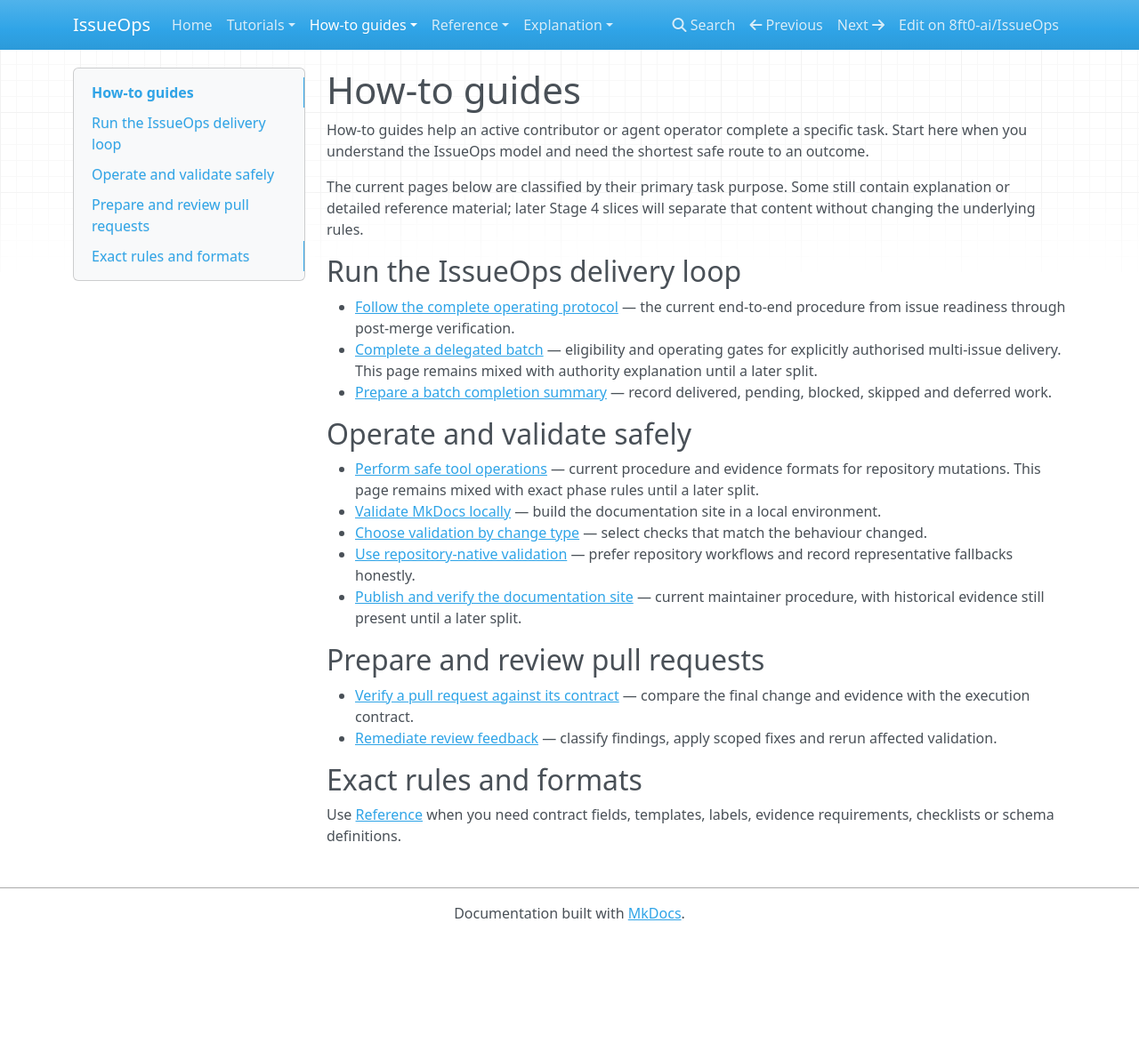
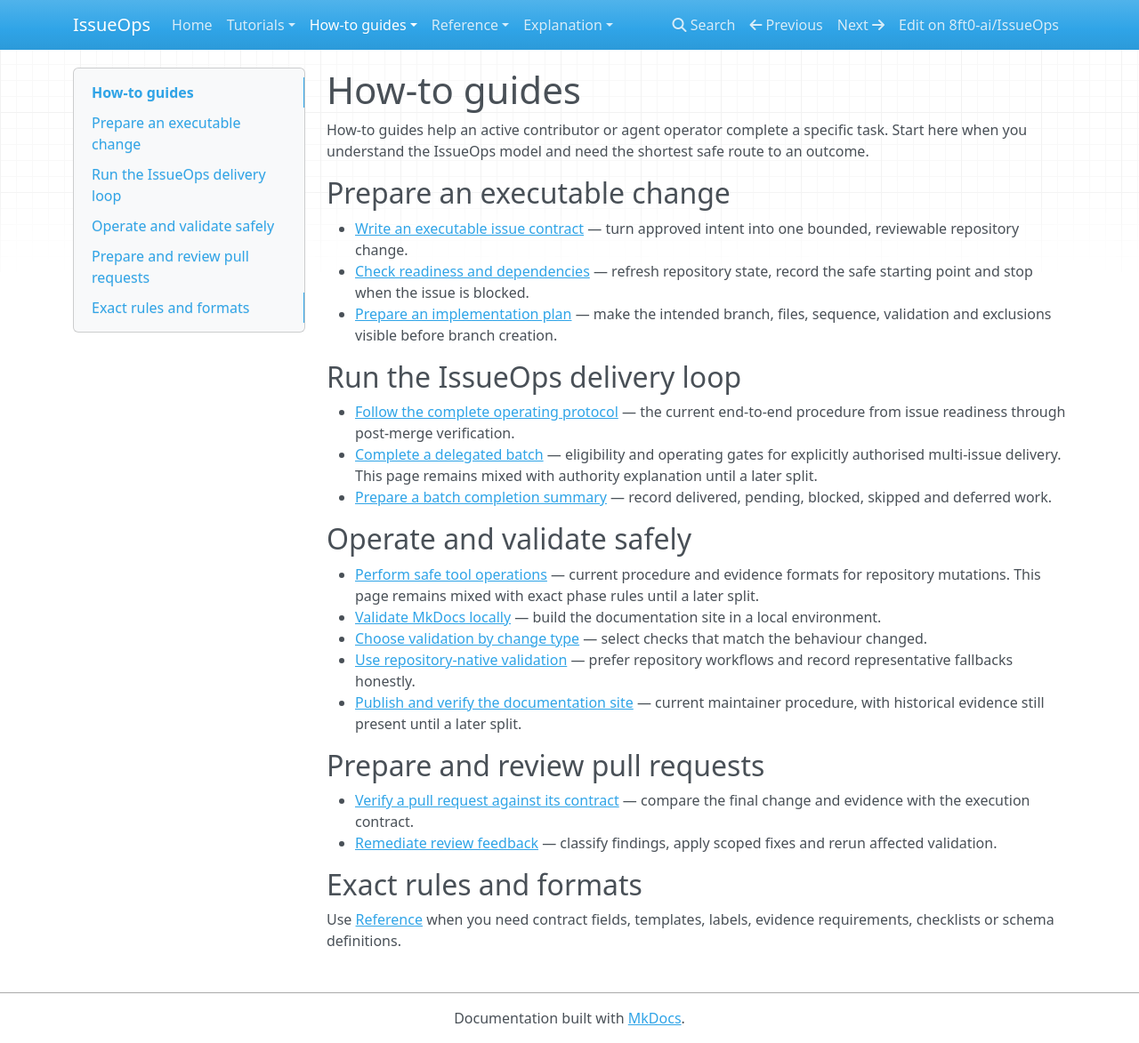
Before and after one commit to 8ft0-ai/IssueOps, an MkDocs documentation site: the page built from docs/how-to/index.md, in a window 1280 px wide and 1173 px high. Shown: the whole window at 89% size. Built offline with MkDocs 1.6.1, drawn with Linux system fonts in a browser that asks for light colours; nearby versions of some CDN libraries.

Commit message:
Add execution-contract task paths to How-to

```diff
--- a/docs/how-to/index.md
+++ b/docs/how-to/index.md
@@ -2,7 +2,11 @@
 
 How-to guides help an active contributor or agent operator complete a specific task. Start here when you understand the IssueOps model and need the shortest safe route to an outcome.
 
-The current pages below are classified by their primary task purpose. Some still contain explanation or detailed reference material; later Stage 4 slices will separate that content without changing the underlying rules.
+## Prepare an executable change
+
+- [Write an executable issue contract](write-executable-issue.md) — turn approved intent into one bounded, reviewable repository change.
+- [Check readiness and dependencies](check-readiness-and-dependencies.md) — refresh repository state, record the safe starting point and stop when the issue is blocked.
+- [Prepare an implementation plan](prepare-implementation-plan.md) — make the intended branch, files, sequence, validation and exclusions visible before branch creation.
 
 ## Run the IssueOps delivery loop
 
```
